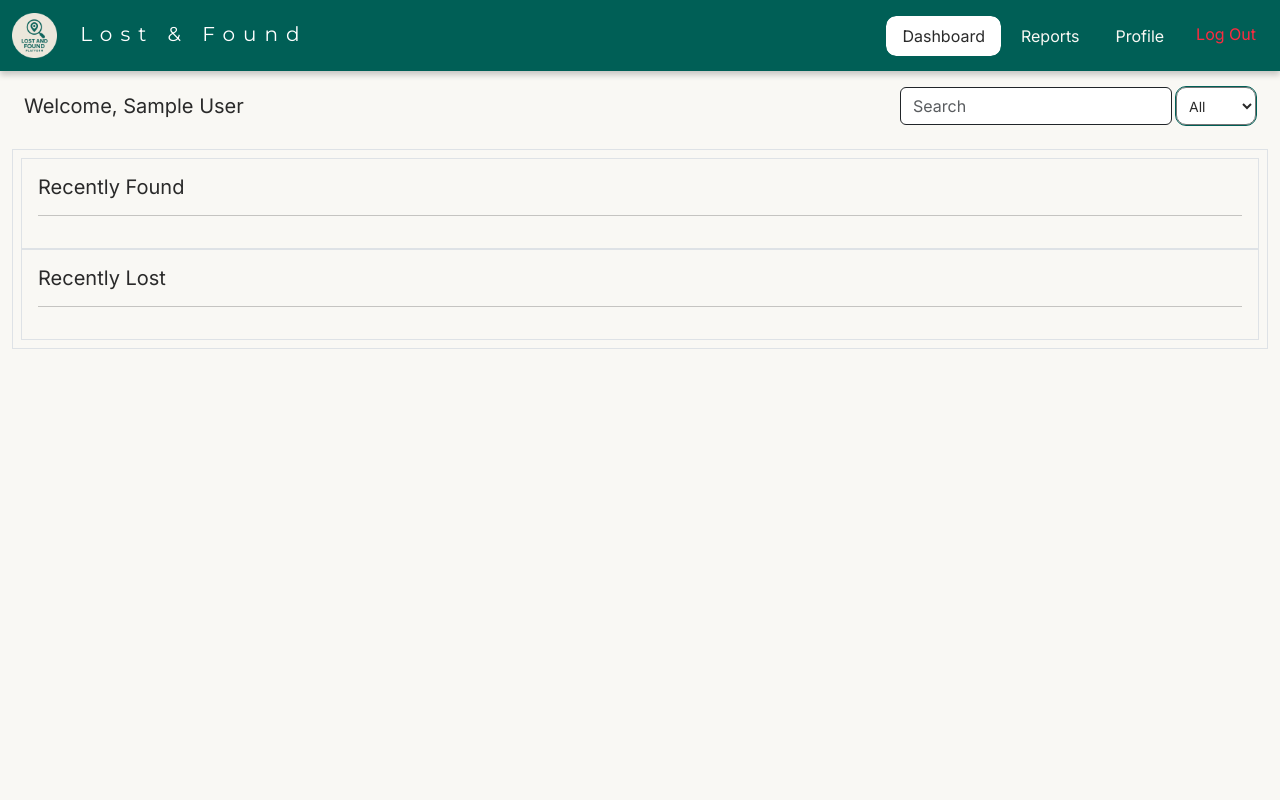
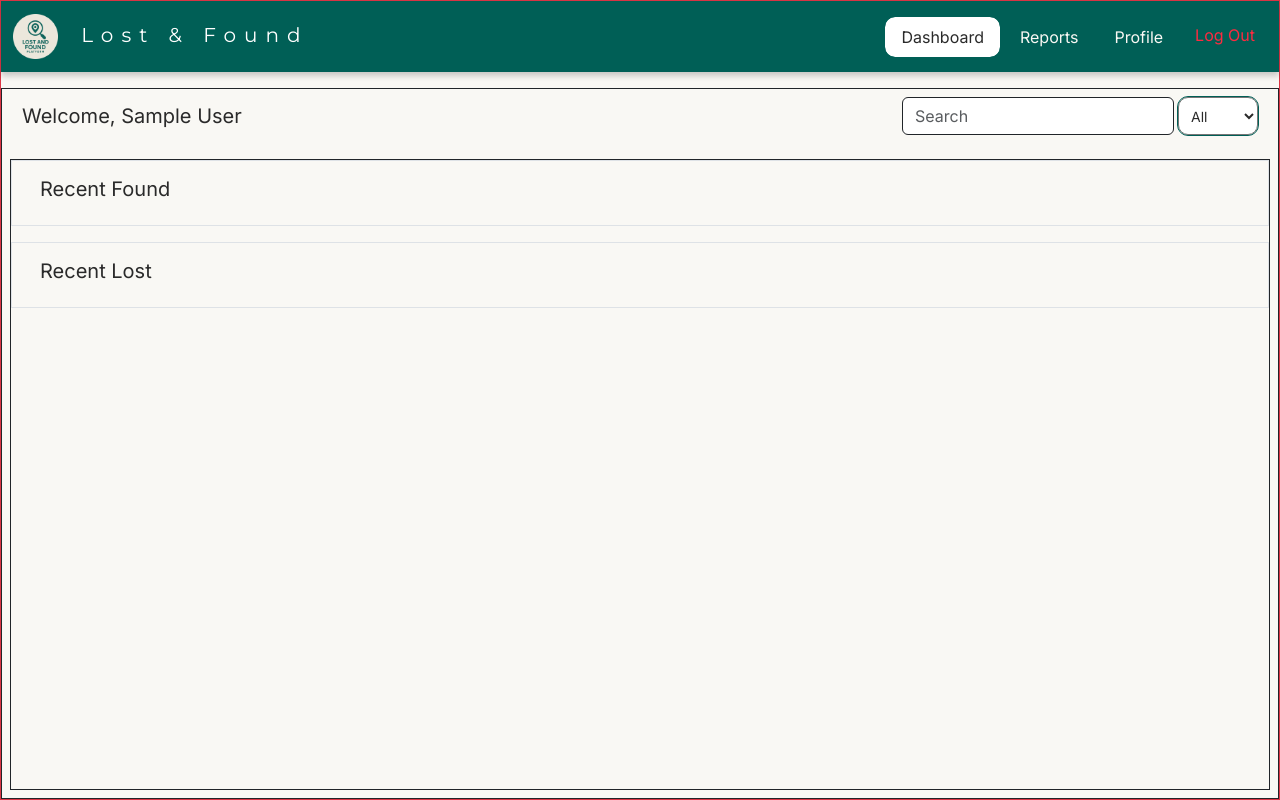
Before and after one commit to luwijey/LFP, a PHP site: page /main/lfp.php in a window 1280 px wide. Run offline with PHP 8.4, Linux system fonts and the light colour scheme; the visitor is signed in with stand-in values (Sample User, id 1); some libraries are stand-ins or nearby versions.

Commit message:
initial commit

```diff
--- a/css/lfp.css
+++ b/css/lfp.css
@@ -3,6 +3,12 @@
     --header-font: 'Montserrat';
     --font-color: rgb(42, 42, 42);
     --input-width: 17rem !important;
+}
+
+*,
+*::before,
+*::after {
+  box-sizing: border-box;
 }
 
 body {
@@ -90,3 +96,17 @@ select, option {
 .userName {
     font-size:20px;
 }
+
+.page-container {
+    min-height: 100vh;
+}
+
+.main-container {
+    flex-grow:1;
+    overflow: hidden;
+}
+
+.content-container {
+    flex-grow:1;
+    box-sizing: border-box;
+}
--- a/main/lfp.php
+++ b/main/lfp.php
@@ -12,8 +12,10 @@ include '../components/header.php';
     <title>L&F Platform</title>
 </head>
 <body>
-    <div class="container-fluid custom-header">
-        <nav class="navbar p-1.5 mb-3">
+<div class="page-container d-flex flex-column border border-danger">
+    <!-- header -->
+    <div class="custom-header container-fluid">
+        <nav class="navbar p-1.5">
             <a class= "navbar-brand custom-logo" tabindex="-1" href="../main/lfp.php">
                 <img src="../uploads/circle_logo.png" style="width:45px; height:auto; margin-right: 10px;" alt="logo">
                 Lost & Found
@@ -37,9 +39,11 @@ include '../components/header.php';
             </ul>
         </nav>
     </div>
-    <main class="container-fluid">
-        <!--search container-->
-        <div class="container-fluid mb-4 d-flex justify-content-between align-items-center">
+
+     <!--main -->    <!--TODO: CREATE A SHADOW FOR BORDER STYLES AND FIX THE STYLE OF RECENTS  -->
+    <main class=" main-container d-flex flex-column container-fluid p-2 mt-3 border border-dark">
+        <!--search-->
+        <div class="search-container container-fluid mb-4 d-flex justify-content-between align-items-center">
             <span class="userName" role="UsernameDisplay">Welcome, <?php echo htmlspecialchars($name);?></span>
             <form class="d-flex gap-1" action="" method="get">
                 <input class="search-bar form-control border-1 border-dark" type="search" name="search" id="search" placeholder="Search" aria-label="Search">
@@ -50,17 +54,20 @@ include '../components/header.php';
                 </select>
             </form>
         </div>
-         <!--Lost container-->
-        <div class="content border p-2 d-flex align-content-around flex-wrap flex-column">
-            <div class="container-fluid p-3 border">
-                <h5>Recently Found</h5>
-                <hr>
-            </div>
-            <div class="container-fluid p-3 border">
-                <h5>Recently Lost</h5>
-                <hr>
+
+        <!--content-->
+        <div class="content-container container-fluid border border-dark">
+            <div class="col d-flex flex-column gap-3">
+                <div class="row border p-3 ">
+                    <h5>Recent Found</h5>
+                </div>
+
+                <div class="row border p-3 ">
+                    <h5>Recent Lost</h5>
+                </div>
             </div>
         </div>
     </main>
+</div>
 </body>
 </html>
```
